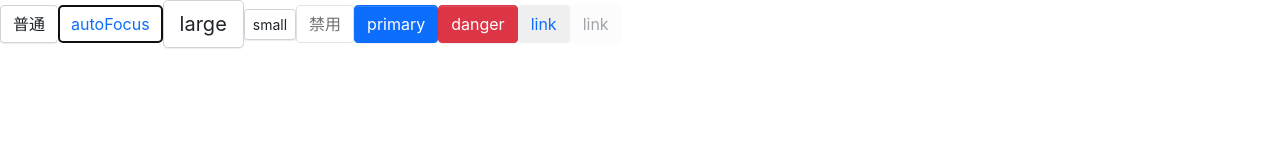
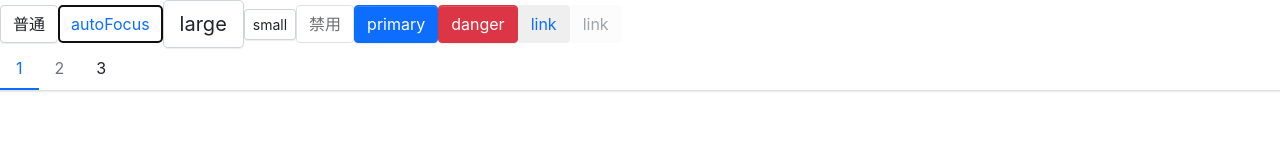
Before and after one commit to bianliuzhu/an-ui, a React (Create React App) app: page / in a window 1280 px wide. Shown: the top 160 px of the page. Built offline with nearby package versions, Linux system fonts and the light colour scheme.

Commit message:
feat: menu组件测试用例

```diff
--- a/src/App.tsx
+++ b/src/App.tsx
@@ -3,12 +3,15 @@
  * @Author: Gleason
  * @Date: 2022-02-13 10:51:54
  * @LastEditors: Gleason
- * @LastEditTime: 2022-02-15 23:07:35
+ * @LastEditTime: 2022-02-20 11:58:13
  */
 import Button, { ButtonType, ButtonSize } from "./components/Button";
+import Menu from "./components/Menu/menu";
+import MenuItem from "./components/Menu/menuItem";
 function App() {
 	return (
 		<div className="App">
+			<div>
 				<Button>普通</Button>
 				<Button autoFocus>autoFocus</Button>
 				<Button size={ButtonSize.Large}>large</Button>
@@ -21,6 +24,16 @@
 					link
 				</Button>
 			</div>
+			<div>
+				<Menu defaultIndex={0} mode="horizontal">
+					<MenuItem index={1}>1</MenuItem>
+					<MenuItem disabled index={2}>
+						2
+					</MenuItem>
+					<MenuItem index={3}> 3</MenuItem>
+				</Menu>
+			</div>
+		</div>
 	);
 }
 
--- /dev/null
+++ b/src/components/Menu/_style.scss
@@ -0,0 +1,44 @@
+.viking-menu {
+	display: flex;
+	flex-wrap: wrap;
+	padding-left: 0px;
+	margin-bottom: 30px;
+	list-style: none;
+	border-bottom: $menu-border-width solid $menu-border-color;
+	box-shadow: $menu-box-shadow;
+	.menu-item {
+		padding: $menu-item-padding-y $menu-item-padding-x;
+		cursor: pointer;
+		transition: $menu-transition;
+		&:hover,
+		&:focus {
+			text-decoration: none;
+		}
+		&.is-disabled {
+			color: $menu-item-disabled-color;
+			pointer-events: none;
+			cursor: default;
+		}
+		&.is-active,
+		&:hover {
+			color: $menu-item-active-color;
+			border-bottom: $menu-item-active-border-width solid
+				$menu-item-active-color;
+		}
+	}
+}
+.menu-vertical {
+	flex-direction: column;
+	border-bottom: 0px;
+	border-right: $menu-border-width solid $menu-border-color;
+	.menu-item {
+		border-bottom: 0px;
+		border-left: $menu-item-active-border-width solid transparent;
+		&.is-active,
+		&:hover {
+			color: $menu-item-active-color;
+			border-bottom: 0px;
+			border-left: $menu-item-active-border-width solid $menu-item-active-color;
+		}
+	}
+}
--- /dev/null
+++ b/src/components/Menu/menu.tsx
@@ -0,0 +1,72 @@
+/*
+ * @Description: 菜单组件
+ * @Author: Gleason
+ * @Date: 2022-02-17 21:46:22
+ * @LastEditors: Gleason
+ * @LastEditTime: 2022-02-20 13:32:08
+ */
+import React, { useState, createContext } from "react";
+import classNames from "classnames";
+import { MenuItemProps } from "./menuItem";
+type MenuMode = "horizontal" | "vertical";
+
+type OnSelectCallback = (selectIndex: number) => void;
+
+interface IMenuContext {
+	index: number;
+	onSelect?: OnSelectCallback;
+}
+
+export interface MenuProps {
+	defaultIndex?: number;
+	className?: string;
+	mode?: MenuMode;
+	style?: React.CSSProperties;
+	onSelect?: OnSelectCallback;
+}
+
+export const MenuContext = createContext<IMenuContext>({
+	index: 0,
+});
+
+const Menu: React.FC<MenuProps> = (props) => {
+	const { defaultIndex, className, mode, style, children, onSelect } = props;
+	const [cuttentActive, setActive] = useState(defaultIndex);
+	const classes = classNames("viking-menu", className, {
+		"menu-vertical": mode === "vertical",
+	});
+	const handleClick = (index: number) => {
+		setActive(index);
+		onSelect && onSelect(index);
+	};
+	const passedContext: IMenuContext = {
+		index: cuttentActive ? cuttentActive : 0,
+		onSelect: handleClick,
+	};
+	const renderChildren = () => {
+		return React.Children.map(children, (child, index) => {
+			const childElement =
+				child as React.FunctionComponentElement<MenuItemProps>;
+			const { displayName } = childElement.type;
+			if (displayName === "MenuItem") {
+				return React.cloneElement(childElement, { index });
+			} else {
+				throw new Error("传入的 不是一个 MenuItem 类型的元素");
+			}
+		});
+	};
+	return (
+		<ul className={classes} style={style} data-testid="test-menu">
+			<MenuContext.Provider value={passedContext}>
+				{renderChildren()}
+			</MenuContext.Provider>
+		</ul>
+	);
+};
+
+Menu.defaultProps = {
+	defaultIndex: 0,
+	mode: "horizontal",
+};
+
+export default Menu;
--- /dev/null
+++ b/src/components/Menu/menuItem.tsx
@@ -0,0 +1,36 @@
+/*
+ * @Description: 菜单子项组件
+ * @Author: Gleason
+ * @Date: 2022-02-17 22:02:25
+ * @LastEditors: Gleason
+ * @LastEditTime: 2022-02-20 13:23:29
+ */
+import React, { useContext } from "react";
+import classNames from "classnames";
+import { MenuContext } from "./menu";
+export interface MenuItemProps {
+	index?: number;
+	disabled?: boolean;
+	classNmae?: string;
+	style?: React.CSSProperties;
+}
+const MenuItem: React.FC<MenuItemProps> = (props) => {
+	const { index, disabled, classNmae, style, children } = props;
+	const context = useContext(MenuContext);
+	const classes = classNames("menu-item", classNmae, {
+		"is-disabled": disabled,
+		"is-active": context.index === index,
+	});
+	const handleClick = () => {
+		if (context.onSelect && !disabled && typeof index === "number") {
+			context.onSelect(index);
+		}
+	};
+	return (
+		<li className={classes} style={style} onClick={handleClick}>
+			{children}
+		</li>
+	);
+};
+MenuItem.displayName = "MenuItem";
+export default MenuItem;
--- a/src/styles/_variables.scss
+++ b/src/styles/_variables.scss
@@ -99,7 +99,6 @@
 $headings-color: null !default;
 
 // Paragraphs
-
 $paragraph-margin-bottom: 1rem !default;
 
 // 字体其他部分 heading list hr 等等
--- a/src/styles/index.scss
+++ b/src/styles/index.scss
@@ -14,7 +14,7 @@
 @import "../components/Button/style";
 
 // menu
-// @import '../components/Menu/style';
+@import "../components/Menu/style";
 
 // icon
 // @import '../components/Icon/style';
```
Also changed, not shown: 2 other files (tests, documents, lock files or other folders). Lines whose indentation alone changed are shown as unchanged.
